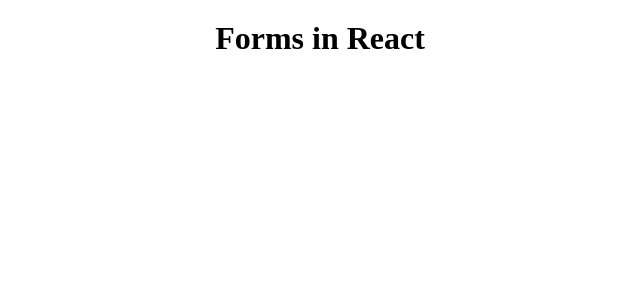
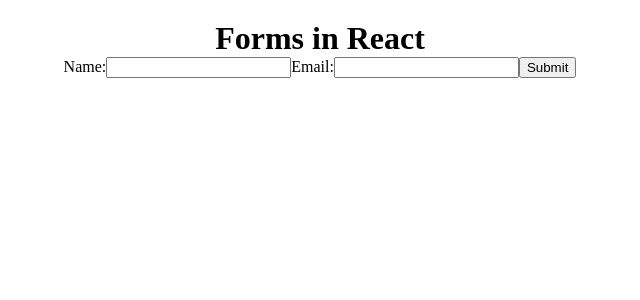
Before and after one commit to aakashg339/react-practice, a React (Vite) app in the folder practice-react-forms-1/: page / in a window 1280 px wide. Shown: the top 300 px of the page, without its empty margins (320-960 px from the left). Built offline with nearby package versions, Linux system fonts and the light colour scheme.

Commit message:
feat: Added form for name and email

```diff
--- a/practice-react-forms-1/src/App.jsx
+++ b/practice-react-forms-1/src/App.jsx
@@ -1,10 +1,40 @@
+import { useState } from 'react';
 import './App.css'
 
 function App() {
+  const [formData, setFormData] = useState({
+    name: '',
+    email: ''
+  });
+
+  const handleSumbit = (e) => {
+    e.preventDefault();
+    console.log('Form Data Submitted ', formData);
+  };
+
+  const handleChange = (e) => {
+    setFormData({
+      ...formData,
+      [e.target.name]: e.target.value,
+    });
+  };
 
   return (
     <div>
       <h1>Forms in React</h1>
+      <form onSubmit={handleSumbit}>
+        <label>
+          Name:
+          <input type='text' name='name' value={formData.name} onChange={handleChange}></input>
+        </label>
+
+        <label>
+          Email:
+          <input type='email' name='email' value={formData.email} onChange={handleChange}></input>
+        </label>
+
+        <button type='submit'>Submit</button>
+      </form>
     </div>
   )
 }
```
